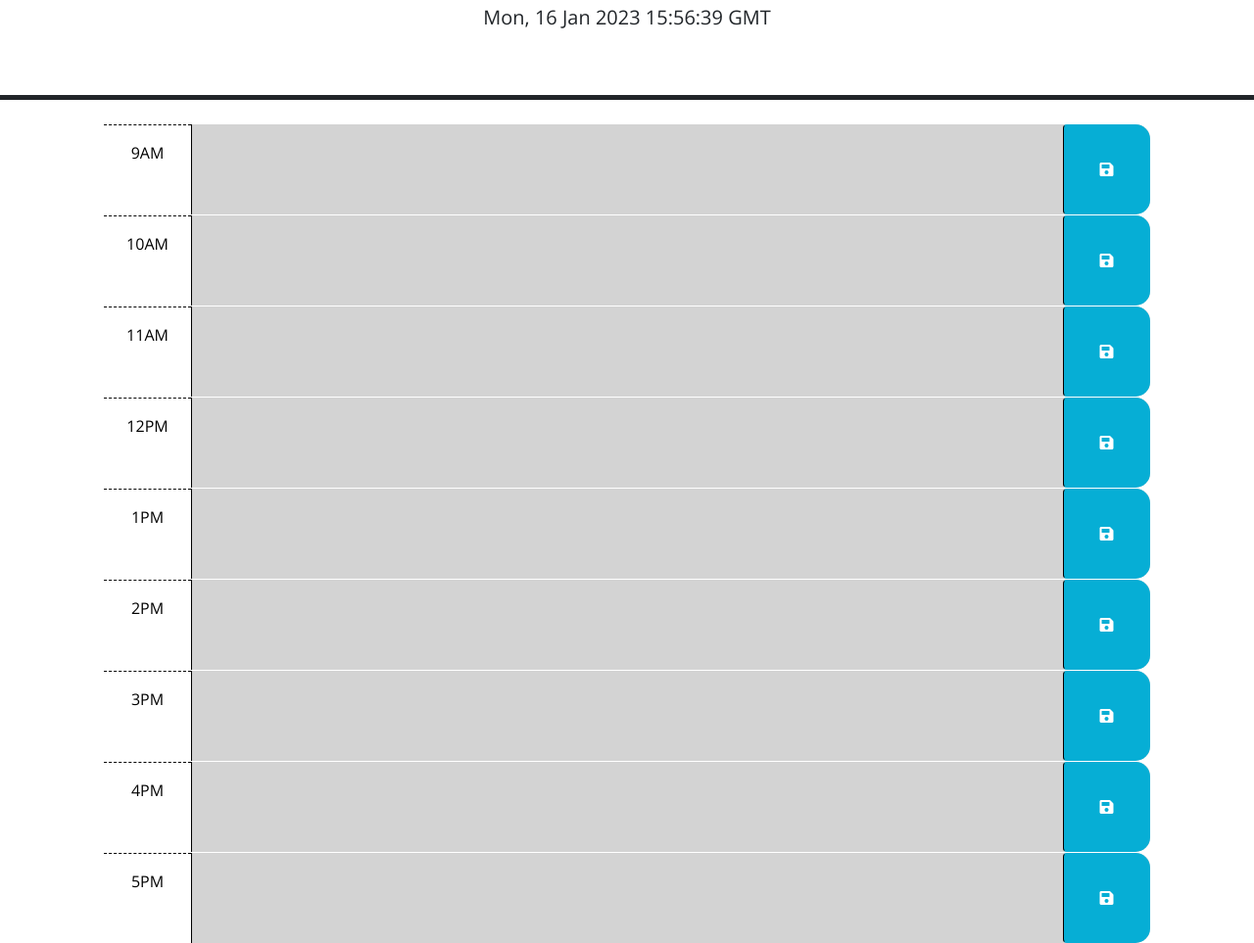
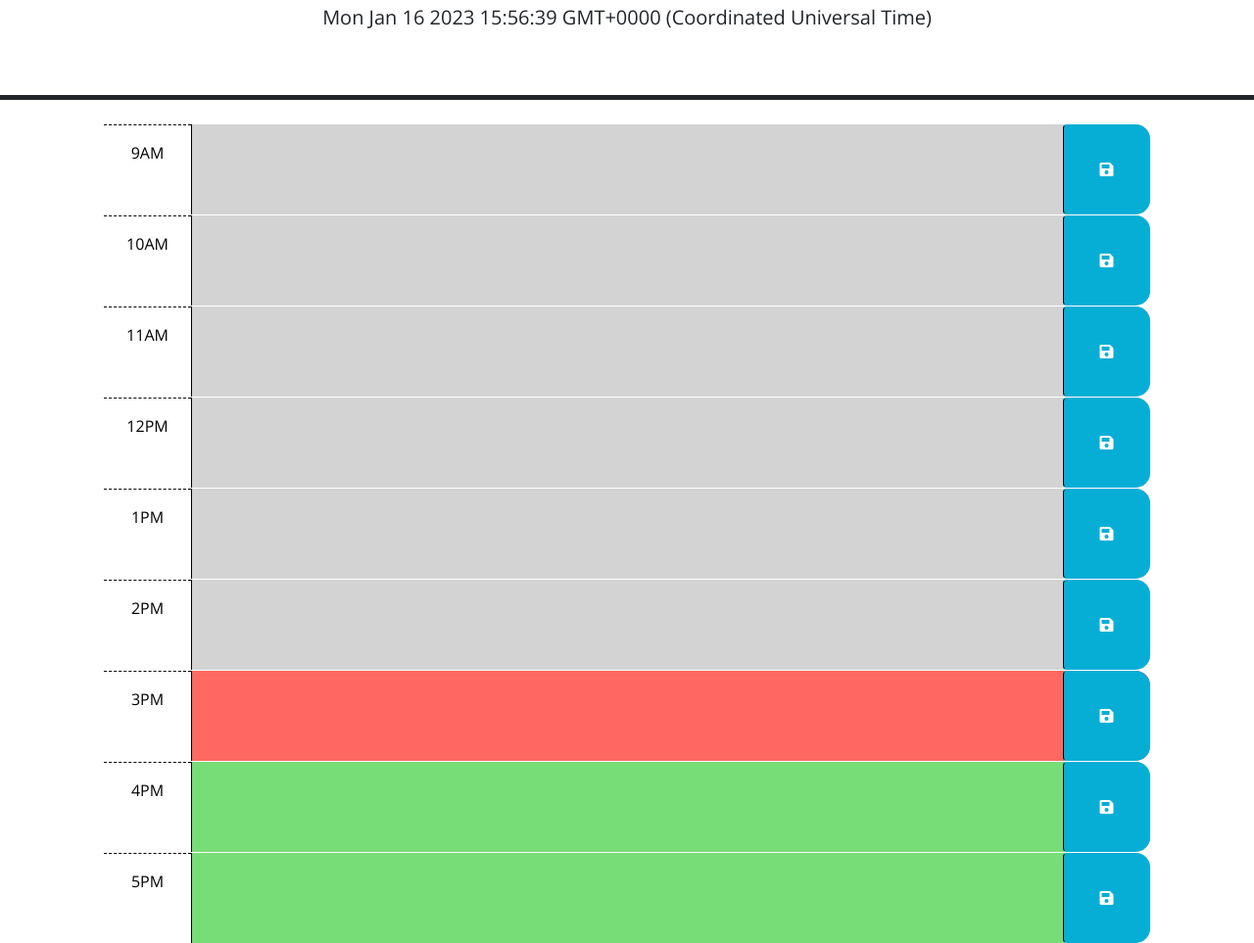
Before and after one commit to Gatewayss/gage-third-party-apis, a plain HTML site: page index.html in a window 1280 px wide. Shown: the part 176-1139 px from the top of the page at 98% size. Drawn offline with nearby package versions, Linux system fonts and the light colour scheme.

Commit message:
Add the current time zone to header

```diff
--- a/index.html
+++ b/index.html
@@ -40,7 +40,7 @@
         -->
 
       <!-- hour 9 -->
-      <div id="hour-9-container" class="row time-block past">
+      <div id="hour-9-container" class="row time-block past" data-hour="9">
         <div class="col-2 col-md-1 hour text-center py-3">9AM</div>
         <textarea class="col-8 col-md-10 description" rows="3" id="hour-9-text"> </textarea>
         <button id="hour-9" class="btn saveBtn col-2 col-md-1" aria-label="save">
@@ -49,7 +49,7 @@
       </div>
 
       <!-- hour 10am -->
-      <div id="hour-10-container" class="row time-block past">
+      <div id="hour-10-container" class="row time-block past" data-hour="10">
         <div class="col-2 col-md-1 hour text-center py-3">10AM</div>
         <textarea type="text" class="col-8 col-md-10 description" rows="3" id="hour-10-text"> </textarea>
         <button id="hour-10" class="btn saveBtn col-2 col-md-1" aria-label="save">
@@ -58,7 +58,7 @@
       </div>
 
       <!-- hour 11am -->
-      <div id="hour-11-container" class="row time-block past">
+      <div id="hour-11-container" class="row time-block past" data-hour="11">
         <div class="col-2 col-md-1 hour text-center py-3">11AM</div>
         <textarea class="col-8 col-md-10 description" rows="3" id="hour-11-text"> </textarea>
         <button id="hour-11" class="btn saveBtn col-2 col-md-1" aria-label="save">
@@ -67,7 +67,7 @@
       </div>
 
       <!-- hour 12pm -->
-      <div id="hour-12-container" class="row time-block past">
+      <div id="hour-12-container" class="row time-block past" data-hour="12">
         <div class="col-2 col-md-1 hour text-center py-3">12PM</div>
         <textarea class="col-8 col-md-10 description" rows="3" id="hour-12-text"> </textarea>
         <button id="hour-12" class="btn saveBtn col-2 col-md-1" aria-label="save">
@@ -76,7 +76,7 @@
       </div>
 
       <!-- hour 1pm -->
-      <div id="hour-1-container" class="row time-block past">
+      <div id="hour-1-container" class="row time-block past" data-hour="13">
         <div class="col-2 col-md-1 hour text-center py-3">1PM</div>
         <textarea class="col-8 col-md-10 description" rows="3" id="hour-1-text"> </textarea>
         <button id="hour-1" class="btn saveBtn col-2 col-md-1" aria-label="save">
@@ -85,7 +85,7 @@
       </div>
 
       <!-- hour 2pm -->
-      <div id="hour-2-container" class="row time-block past">
+      <div id="hour-2-container" class="row time-block past" data-hour="14">
         <div class="col-2 col-md-1 hour text-center py-3">2PM</div>
         <textarea class="col-8 col-md-10 description" rows="3" id="hour-2-text"> </textarea>
         <button id="hour-2" class="btn saveBtn col-2 col-md-1" aria-label="save">
@@ -94,7 +94,7 @@
       </div>
 
       <!-- hour 3pm -->
-      <div id="hour-3-container" class="row time-block past">
+      <div id="hour-3-container" class="row time-block past" data-hour="15">
         <div class="col-2 col-md-1 hour text-center py-3">3PM</div>
         <textarea class="col-8 col-md-10 description" rows="3" id="hour-3-text"> </textarea>
         <button id="hour-3" class="btn saveBtn col-2 col-md-1" aria-label="save">
@@ -103,7 +103,7 @@
       </div>
 
       <!-- hour 4pm -->
-      <div id="hour-4-container" class="row time-block past">
+      <div id="hour-4-container" class="row time-block past" data-hour="16">
         <div class="col-2 col-md-1 hour text-center py-3">4PM</div>
         <textarea class="col-8 col-md-10 description" rows="3" id="hour-4-text"> </textarea>
         <button id="hour-4" class="btn saveBtn col-2 col-md-1" aria-label="save">
@@ -112,7 +112,7 @@
       </div>
 
       <!-- hour 5pm -->
-      <div id="hour-5-container" class="row time-block past">
+      <div id="hour-5-container" class="row time-block past" data-hour="17">
         <div class="col-2 col-md-1 hour text-center py-3">5PM</div>
         <textarea class="col-8 col-md-10 description" rows="3" id="hour-5-text"> </textarea>
         <button id="hour-5" class="btn saveBtn col-2 col-md-1" aria-label="save">
--- a/script.js
+++ b/script.js
@@ -1,7 +1,7 @@
 $(document).ready(function () {
   $(function app() {
     // current time and day in the header
-    const currentDayAndTime = dayjs()
+    const currentDayAndTime = Date()
     $('#currentDay').text(currentDayAndTime)
 
     // adds event listener to all save buttons
@@ -40,7 +40,24 @@ $(document).ready(function () {
     const hour5Text = localStorage.getItem('hour-5')
     $('#hour-5-text').text(hour5Text)
 
+    // grab all the time blocks
+    let allBlocks = document.querySelectorAll('.time-block');
+    // current time rounded down to hours
     let currentHour = new Date().getHours();
-    console.log(currentHour);
+
+    // loop through each time block to get their hour value in military time
+    for (let i = 0; i < allBlocks.length; i++) {
+      let stringTimeBlock = allBlocks[i].getAttribute('data-hour')
+    // converts that value to a number
+      let curTimeBlock = (+stringTimeBlock)
+
+      if (currentHour === curTimeBlock) {
+        $(allBlocks[i]).addClass('present')
+      } else if (currentHour < curTimeBlock) {
+        $(allBlocks[i]).addClass('future')
+      } else {
+        $(allBlocks[i]).addClass('past')
+      }
+    }
   });
 });
```
